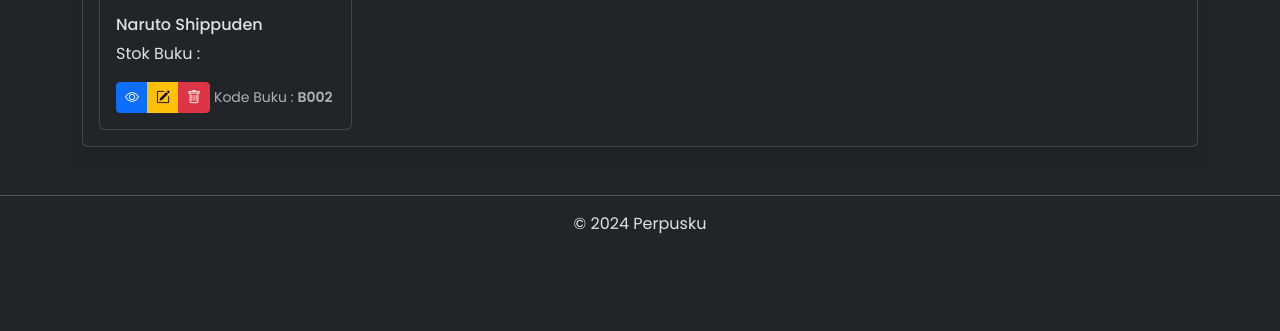
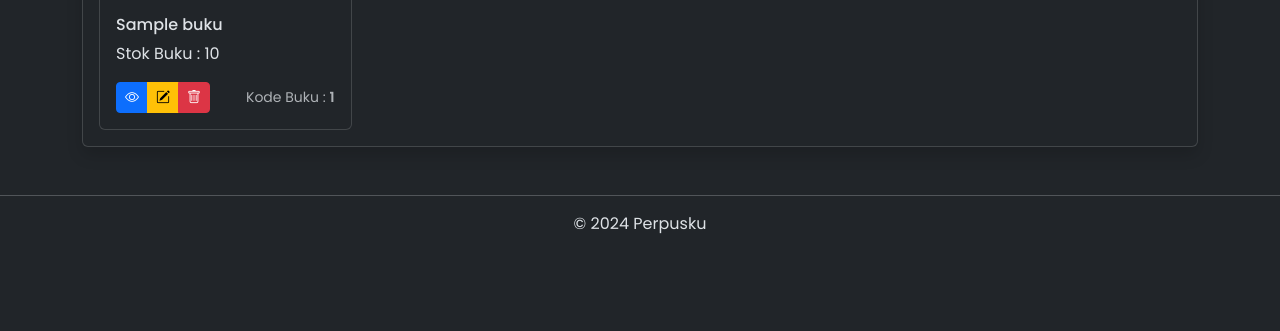
Before and after one commit to Arg39/kelompok-1-sip, a PHP site: the page made by app/views/buku/index.php in a window 1280 px wide. Shown: the part 469-800 px from the top of the page. Run offline with PHP 8.4, Linux system fonts and the light colour scheme; the template is opened without the code that fills it: most values are stand-ins (such as "Sample title", 1, 10 or a date in 2020); grey boxes marked "Sample" are stand-in pictures; some libraries are stand-ins or nearby versions.

Commit message:
feat: finished layouting view index master buku with dynamic data

```diff
--- a/app/views/buku/index.php
+++ b/app/views/buku/index.php
@@ -37,36 +37,37 @@
     <!-- Card Body -->
     <div class="card-body">
         <div class="row row-cols-1 row-cols-md-4 g-4">
-            <div class="col">
-                <div class="card h-100">
-                    <img src="<?= BASE_URL; ?>img/naruto.jpg" class="card-img-top" alt="..."
-                        style="height: 194px; object-fit: cover; object-position: top;">
-                    <div class="card-body">
-                        <h6 class="card-title">Naruto Shippuden</h6>
-                        <p class="card-text fs-6">Stok Buku : </p>
-                        <div class="d-flex justify-content-between align-items-center">
-                            <div class="d-flex flex-column flex-md-row align-items-center">
+            <?php foreach ($data['buku'] as $buku): ?>
+                <div class="col">
+                    <div class="card h-100">
+                        <img src="<?= BASE_URL; ?>img/<?= $buku['gambar']; ?>" class="card-img-top" alt="..."
+                            style="height: 194px; object-fit: cover; object-position: top;">
+                        <div class="card-body">
+                            <h6 class="card-title"><?= $buku['judul']; ?></h6>
+                            <p class="card-text fs-6">Stok Buku : <?= $buku['jumlah']; ?></p>
+                            <div class="d-flex justify-content-between align-items-center">
                                 <div class="btn-group">
                                     <!-- detail button -->
-                                    <a href="<?= BASE_URL; ?>buku/detail/B002" class="btn btn-sm btn-primary">
+                                    <a href="<?= BASE_URL; ?>buku/detail/<?= $buku['id']; ?>" class="btn btn-sm btn-primary">
                                         <i class="bi bi-eye"></i>
                                     </a>
                                     <a href="javascript:void(0)" class="btn btn-sm btn-warning edit_buku"
-                                        data-kode="<?= $buku['kode']; ?>" data-bs-toggle="modal"
+                                        data-id="<?= $buku['id']; ?>" data-bs-toggle="modal"
                                         data-bs-target="#editModal">
                                         <i class="bi bi-pencil-square"></i>
                                     </a>
-                                    <a href="<?= BASE_URL; ?>buku/delete/<?= $buku['kode']; ?>"
+                                    <a href="<?= BASE_URL; ?>buku/delete/<?= $buku['id']; ?>"
                                         class="btn btn-sm btn-danger"
                                         onclick="return confirm('Apakah anda yakin ingin menghapus data ini?')">
                                         <i class="bi bi-trash"></i>
                                     </a>
                                 </div>
-                                <small class="text-muted ms-lg-1 ">Kode Buku : <span class="fw-semibold">B002</span> </small>
+                                <small class="text-muted ms-lg-1 ">Kode Buku : <span class="fw-semibold"><?= $buku['id']; ?></span>
+                                </small>
                             </div>
                         </div>
                     </div>
                 </div>
-            </div>
+            <?php endforeach; ?>
         </div>
     </div>
```
